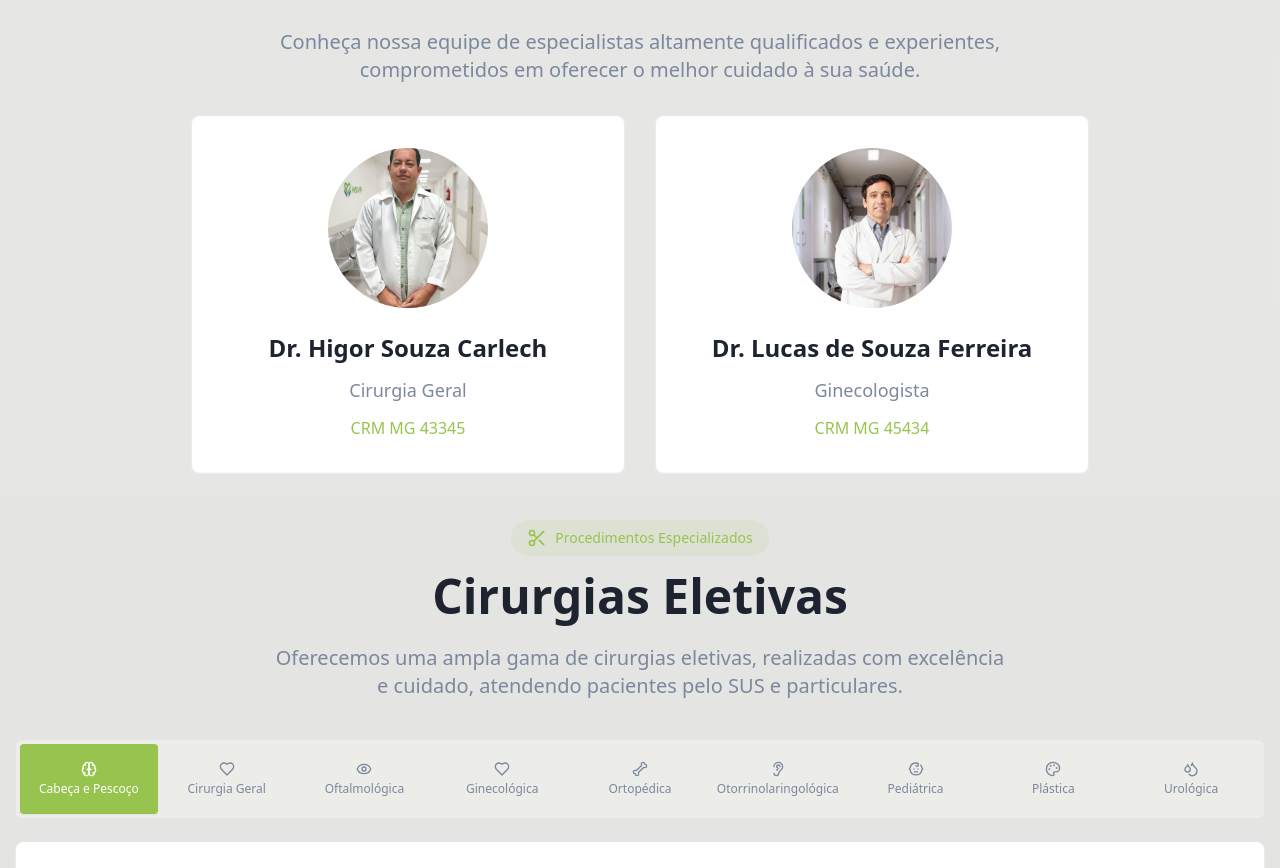
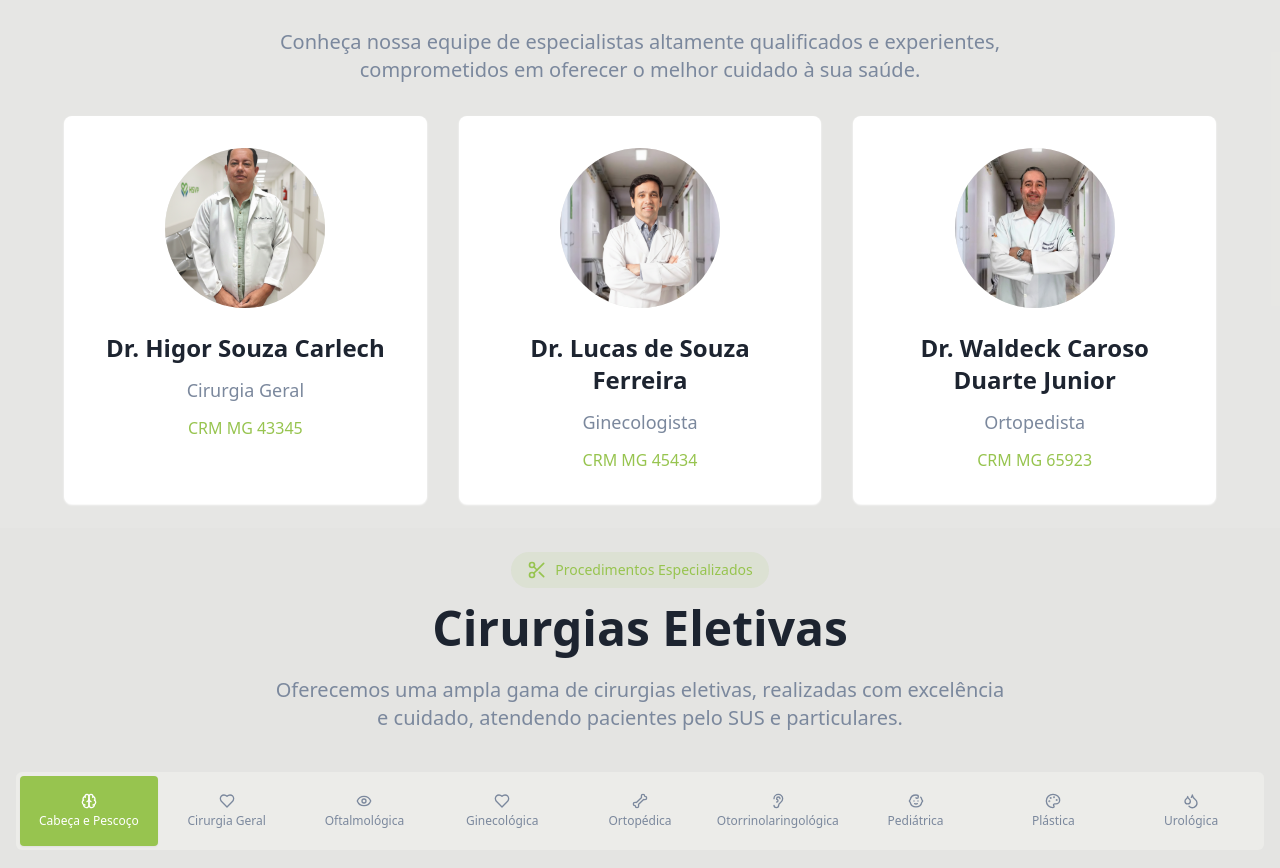
Before and after one commit to mataleone/vital-pages-launch, a React (Vite) app: page / in a window 1280 px wide. Shown: the part 5029-5897 px from the top of the page. Built offline with nearby package versions, Linux system fonts and the light colour scheme.

Commit message:
Add new professional

```diff
--- a/src/components/ProfessionalsSection.tsx
+++ b/src/components/ProfessionalsSection.tsx
@@ -3,6 +3,7 @@ import { Card, CardContent } from "@/components/ui/card";
 import { ChevronLeft, ChevronRight, Users } from "lucide-react";
 import drHigorCarlech from "@/assets/dr-higor-carlech.png";
 import drLucasFerreira from "@/assets/dr-lucas-ferreira.png";
+import drWaldeckDuarte from "@/assets/dr-waldeck-duarte.png";
 
 const ProfessionalsSection = () => {
   const [currentSlide, setCurrentSlide] = useState(0);
@@ -21,6 +22,13 @@ const ProfessionalsSection = () => {
       specialty: "Ginecologista",
       crm: "CRM MG 45434",
       image: drLucasFerreira
+    },
+    {
+      id: 3,
+      name: "Dr. Waldeck Caroso Duarte Junior",
+      specialty: "Ortopedista",
+      crm: "CRM MG 65923",
+      image: drWaldeckDuarte
     }
   ];
 
@@ -44,7 +52,7 @@ const ProfessionalsSection = () => {
         </div>
 
         {/* Professionals Grid */}
-        <div className="grid grid-cols-1 md:grid-cols-2 gap-6 md:gap-8 max-w-4xl mx-auto">
+        <div className="grid grid-cols-1 md:grid-cols-2 lg:grid-cols-3 gap-6 md:gap-8 max-w-6xl mx-auto">
           {professionals.map((professional) => (
             <Card
               key={professional.id}
```
Also changed, not shown: src/assets/dr-waldeck-duarte.png (added).
